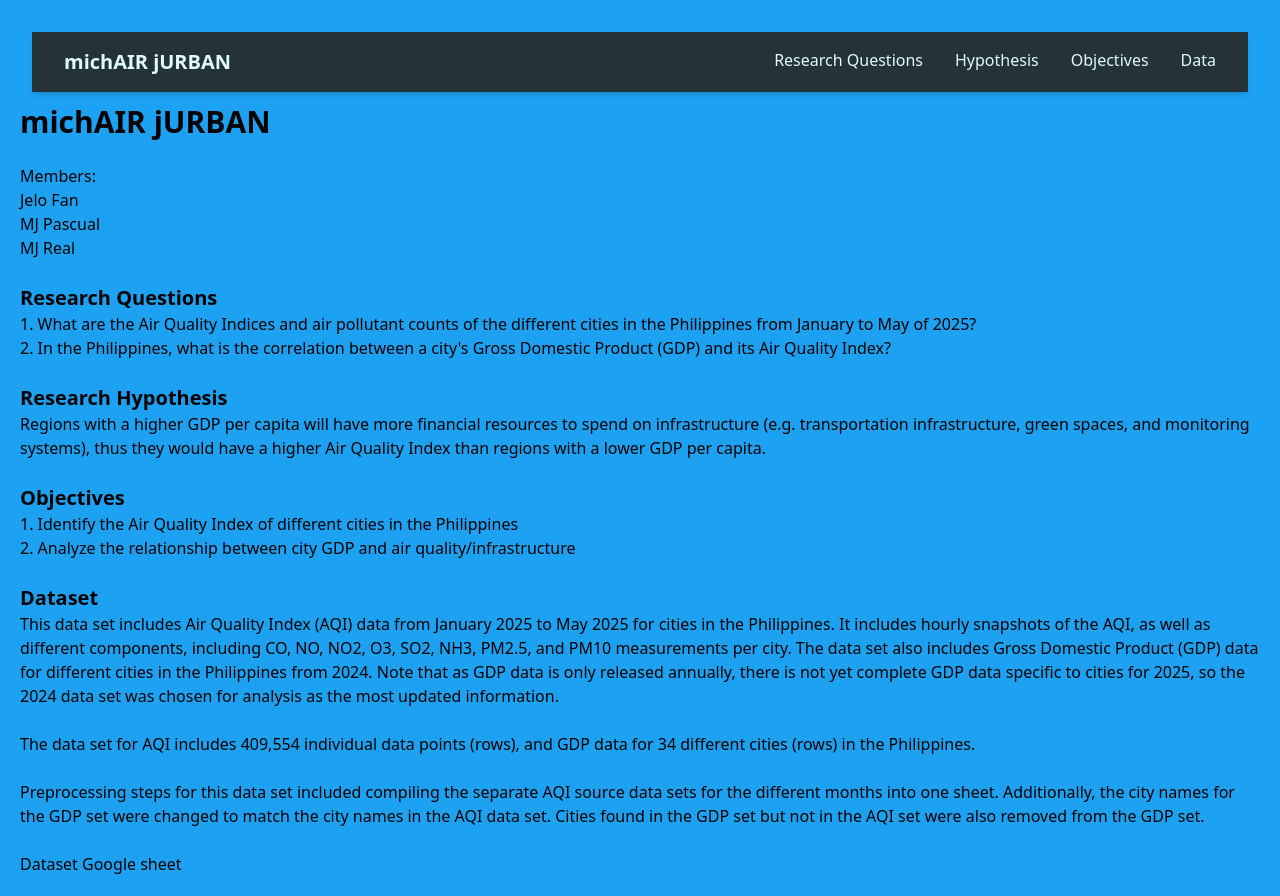
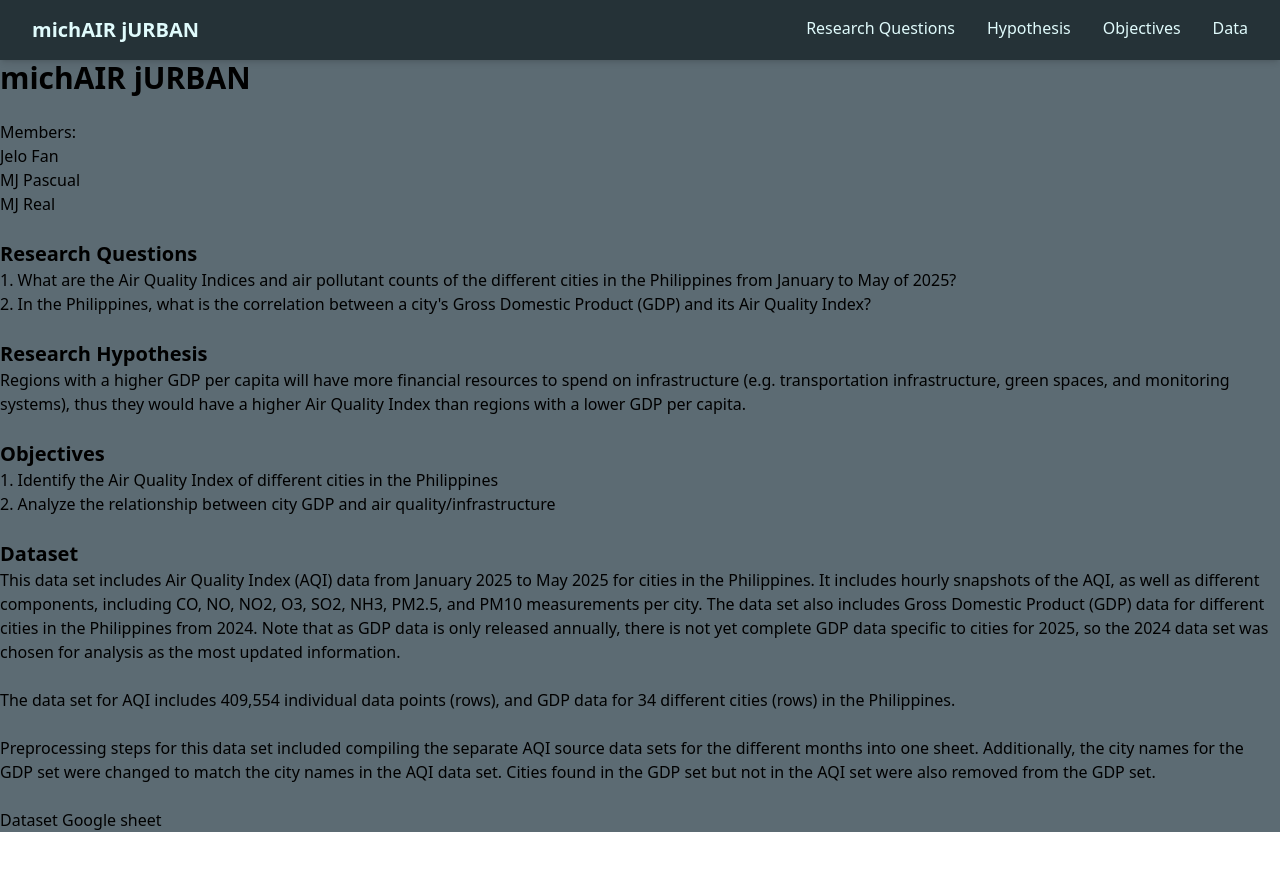
Before and after one commit to mcjefdreal/michair-jurban, a SvelteKit app: page / in a window 1280 px wide. After the commit the page ends 832 px from the top, so only its background shows below. Built offline with nearby package versions, Linux system fonts and the light colour scheme.

Commit message:
feat: add bg color for layout

```diff
--- a/src/routes/+layout.svelte
+++ b/src/routes/+layout.svelte
@@ -7,8 +7,8 @@
 </script>
 
 <svelte:head><link rel="icon" href={favicon} /></svelte:head>
-<div class="p-5 bg-[#1da1f2]">
-	<header class="z-50 sticky inset-x-0 p-3 top-3">
+<div class="bg-blue-slate">
+	<header class="z-50 sticky inset-x-0 top-0">
 		<NavBar />
 	</header>
 	{@render children()}
```
